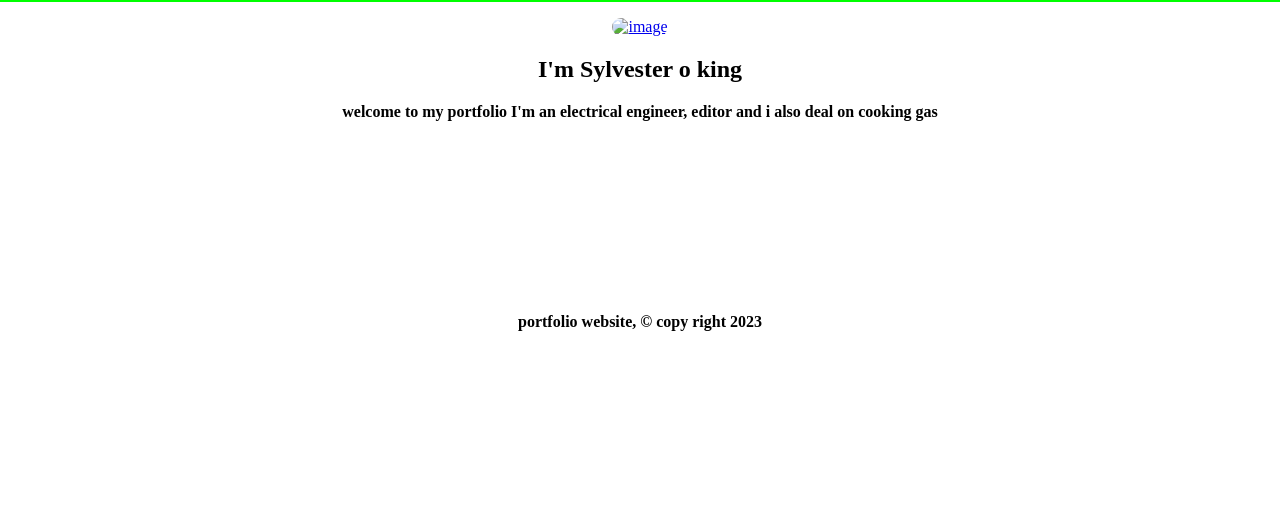
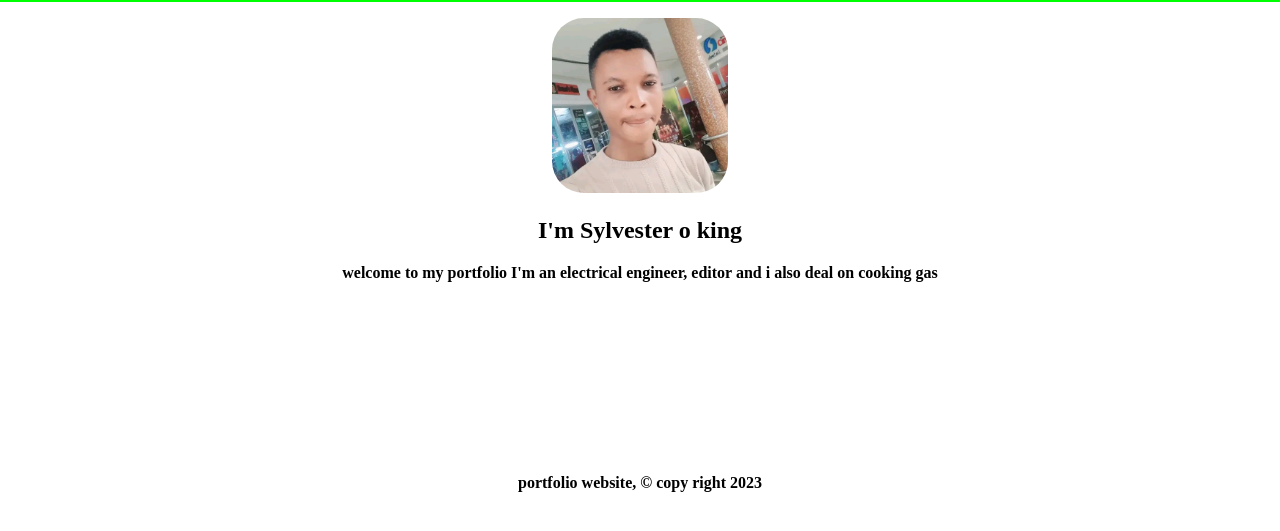
Before and after one commit to G-Gifted/Sylvester, a plain HTML site: page index.html in a window 1280 px wide. Shown: the part 83-614 px from the top of the page. Drawn offline with Linux system fonts and the light colour scheme.

Commit message:
Update index.html

```diff
--- a/index.html
+++ b/index.html
@@ -20,7 +20,7 @@
 </nav>
 
 </nav>
-<div class="d11"><a href="/img/1685533445903.jpg" target="blank"><img src="/img/1685533445903.jpg" alt="image" class="img10"></a><h2>I'm Sylvester o king</h2><p>welcome to my portfolio I'm an electrical engineer, editor and i also deal on cooking gas</p></div>
+<div class="d11"><a href="1685533445903.jpg" target="blank"><img src="1685533445903.jpg" alt="image" class="img10"></a><h2>I'm Sylvester o king</h2><p>welcome to my portfolio I'm an electrical engineer, editor and i also deal on cooking gas</p></div>
 <div class="footer ft">portfolio website, © copy right 2023</div>
 </body>
 
```
